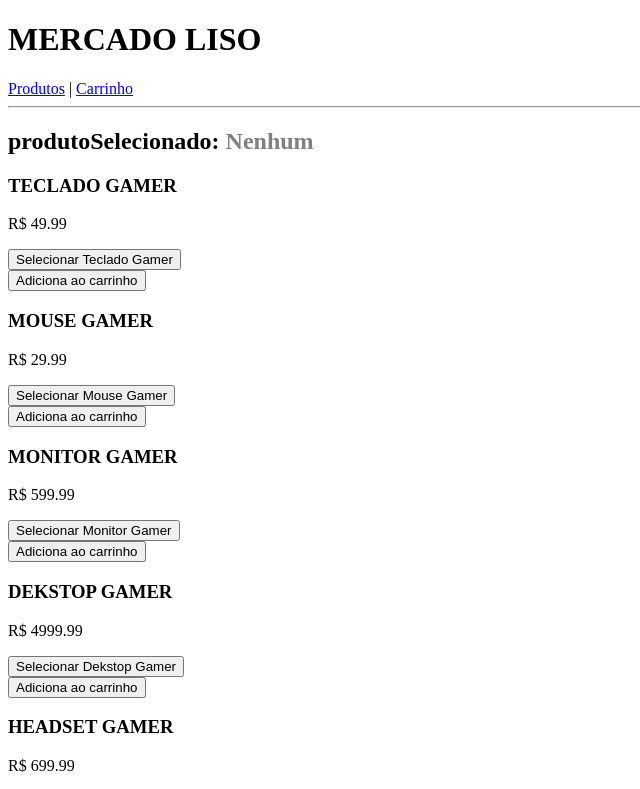
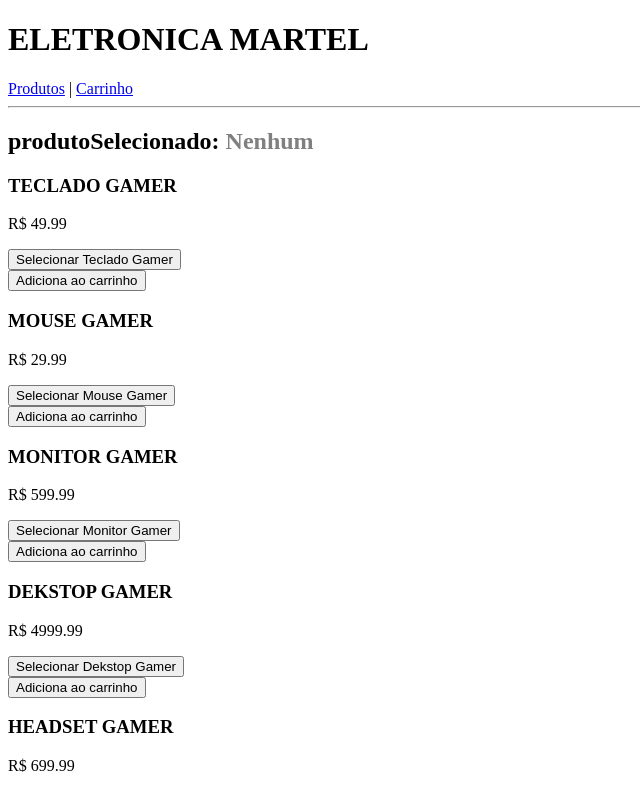
Before and after one commit to drih029/e-commerce, an Angular app: page / in a window 1280 px wide. Shown: the top 789 px of the page, without its empty margins (0-640 px from the left). Built offline with nearby package versions, Linux system fonts and the light colour scheme.

Commit message:
feat:alteração de arquivo

```diff
--- a/src/app/app.ts
+++ b/src/app/app.ts
@@ -11,5 +11,5 @@ import { UpperCasePipe } from '@angular/common';
 })
 export class App {
   protected readonly title = signal('e-commerce');
-  nomeLoja= 'Mercado liso';
+  nomeLoja= 'Eletronica Martel';
 }
```
